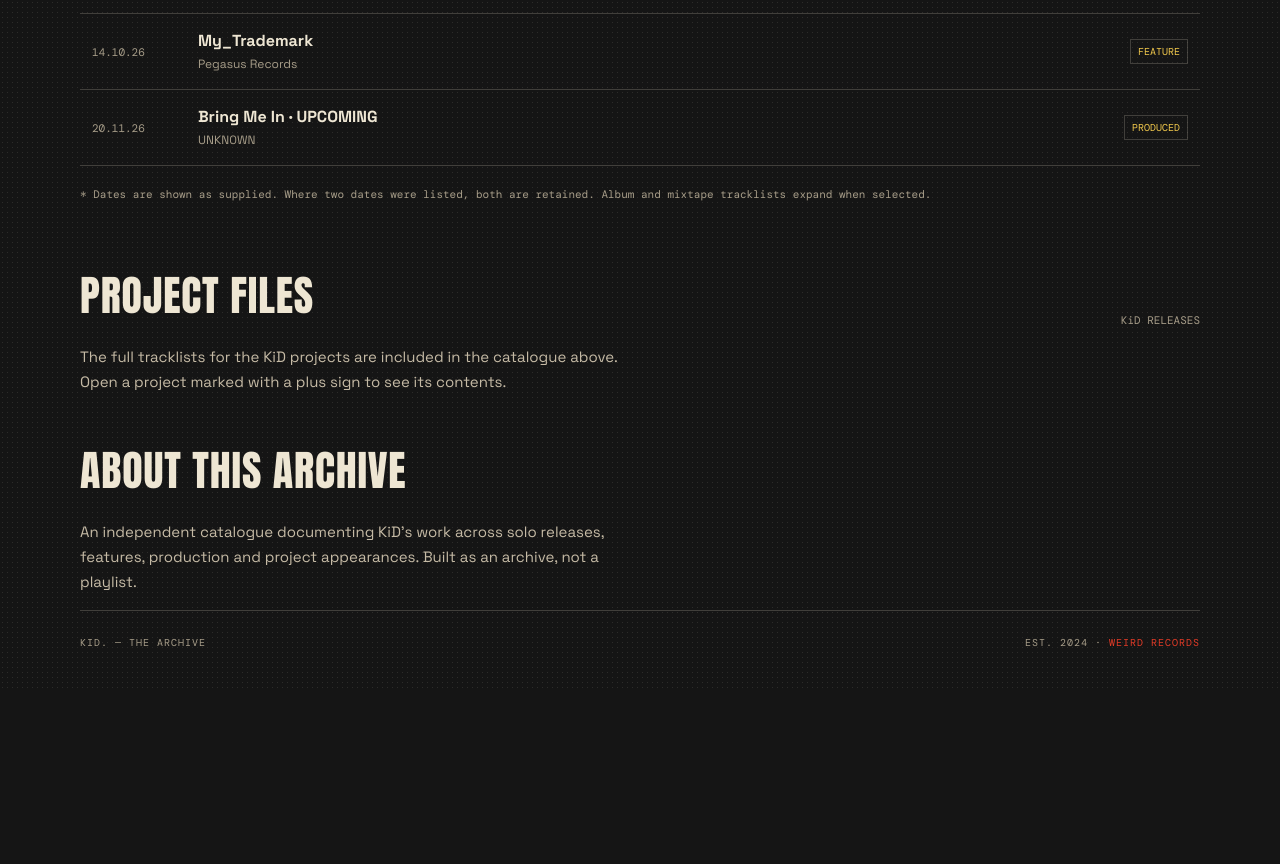
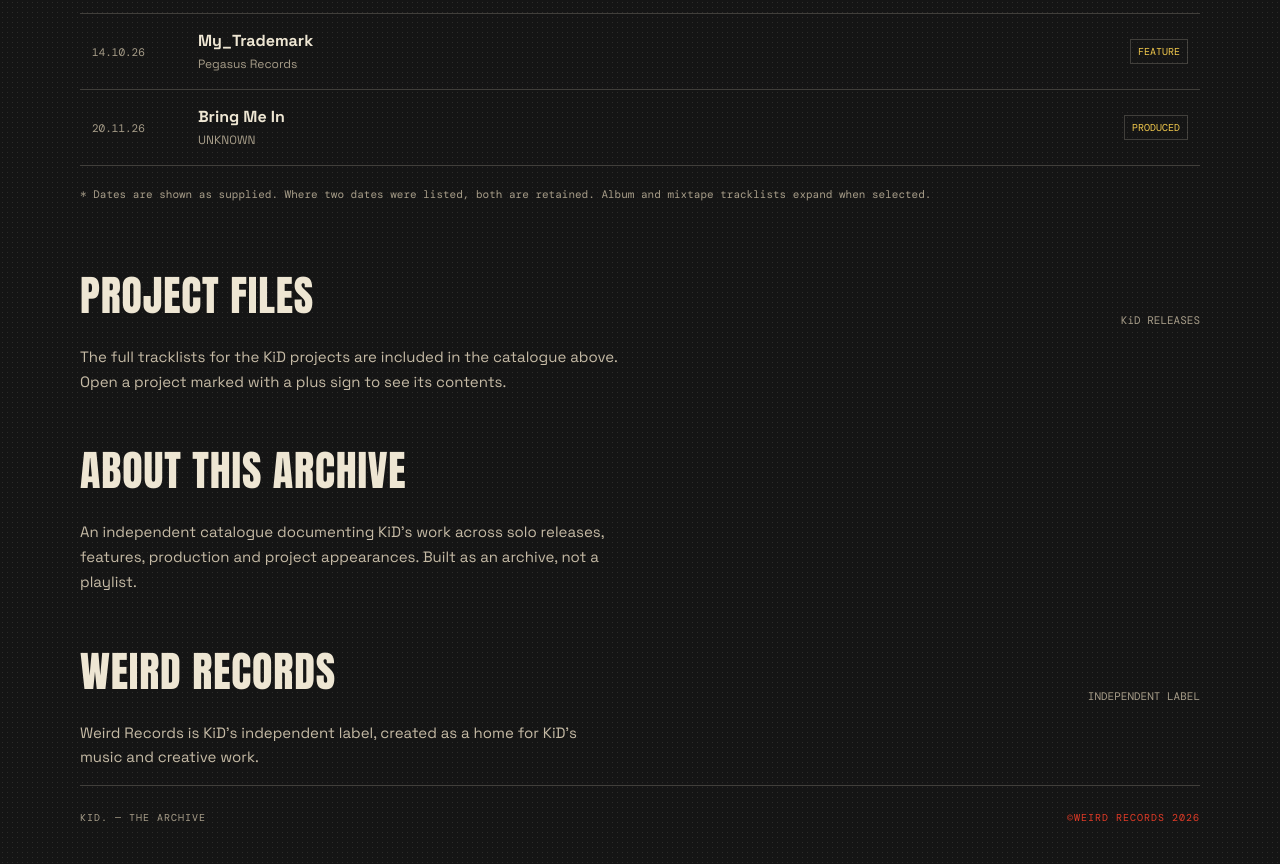
Before and after one commit to Thekidsweird/KiD-songs, a plain HTML site: page index.html in a window 1280 px wide. Shown: the part 3595-4459 px from the top of the page. Before the commit the page ends 4284 px from the top, so only its background shows below. Drawn offline with nearby package versions, Linux system fonts and the light colour scheme.

Commit message:
Add files via upload

```diff
--- a/index.html
+++ b/index.html
@@ -102,7 +102,11 @@ footer{border-top:1px solid var(--line);padding:25px 0 40px;display:flex;justify
 <div class="section-head"><h2>About this archive</h2></div>
 <p class="hero-copy">An independent catalogue documenting KiD's work across solo releases, features, production and project appearances. Built as an archive, not a playlist.</p>
 </section>
-<footer><span>KiD. — THE ARCHiVE</span><span>EST. 2024 · <span class="red">WEIRD RECORDS</span></span></footer>
+<section id="label">
+<div class="section-head"><h2>Weird Records</h2><p>INDEPENDENT LABEL</p></div>
+<p class="hero-copy">Weird Records is KiD's independent label, created as a home for KiD's music and creative work.</p>
+</section>
+<footer><span>KiD. — THE ARCHiVE</span><a class="red" href="#label" style="text-decoration:none">©Weird Records 2026</a></footer>
 </div>
 <script>
 const entries = [
@@ -140,7 +144,7 @@ const entries = [
 {date:"03.10.26",title:"DEFENESTRATiON (Instrumentals)",artist:"KiD",type:"A"},
 {date:"09.10.26",title:"No Flowers",artist:"boredomboy*",type:"F"},
 {date:"14.10.26",title:"My_Trademark",artist:"Pegasus Records",type:"F"},
-{date:"20.11.26",title:"Bring Me In",artist:"UNKN0WN",type:"P",upcoming:true}
+{date:"20.11.26",title:"Bring Me In",artist:"UNKN0WN",type:"P"}
 ];
 const label={F:"FEATURE",P:"PRODUCED",MS:"MY SONG",M:"MIXTAPE",A:"ALBUM"};
 const list=document.getElementById('catalogue-list');
```
